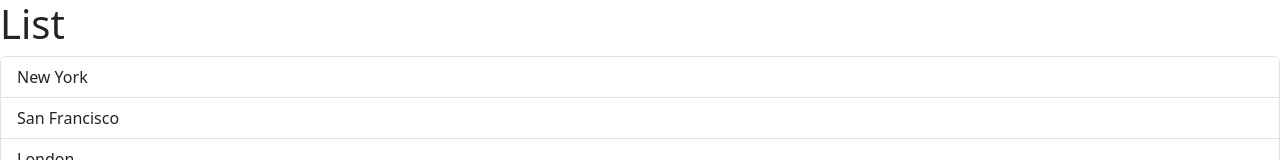
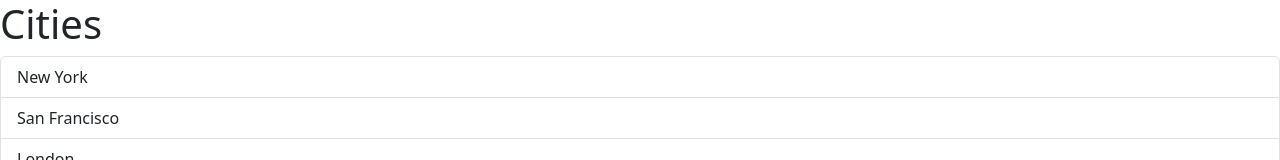
Before and after one commit to AmberMichaelis/react18, a React (Vite) app: page / in a window 1280 px wide. Shown: the top 160 px of the page. Built offline with nearby package versions, Linux system fonts and the light colour scheme.

Commit message:
Add props to passing data dynamically.

```diff
--- a/src/App.tsx
+++ b/src/App.tsx
@@ -3,9 +3,10 @@
 import ListGroup from "./components/ListGroup";
 
 function App() {
+  const items = ['New York', 'San Francisco', 'London', 'Paris', 'Budapest'];
   return (
     <div>
-      <ListGroup />
+      <ListGroup items={items} heading="Cities"/>
     </div>
   );
 }
--- a/src/components/ListGroup.tsx
+++ b/src/components/ListGroup.tsx
@@ -2,8 +2,12 @@
 
 import { useState } from "react";
 
-function ListGroup() {
-  const items = ['New York', 'San Francisco', 'London', 'Paris', 'Budapest'];
+interface ListGroupProps {
+    items: string[];
+    heading: string;
+}
+
+function ListGroup({items, heading}: ListGroupProps) {
   const [selectedIndex, setSelectedIndex] = useState(-1);
 
   const getMessage = () => {
@@ -12,7 +16,7 @@
 
   return (
     <>
-      <h1>List</h1>
+      <h1>{heading}</h1>
       {getMessage()}
       <ul className='list-group'>
         {items.map((item, index) => (
```
